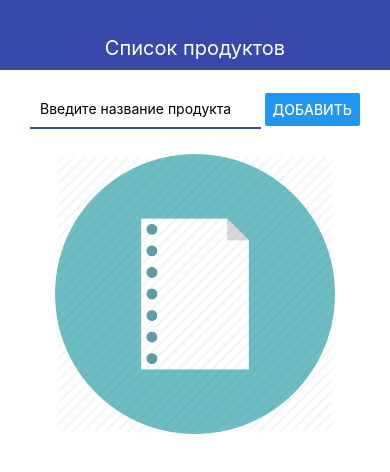
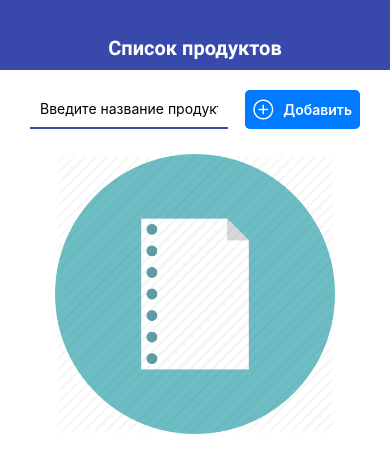
Before and after one commit to MarinaFominykh/product_list, a React Native app: screen / in a window 390 px wide. Shown: the top 472 px of the page. Built offline with nearby package versions, Linux system fonts and the light colour scheme.

Commit message:
add icons, button's component

```diff
--- a/App.js
+++ b/App.js
@@ -1,5 +1,5 @@
 import React, { useState, useEffect, useCallback } from "react";
-import { StyleSheet, Text, View, FlatList, Alert } from "react-native";
+import { StyleSheet, View, Alert } from "react-native";
 import * as Font from "expo-font";
 import * as SplashScreen from "expo-splash-screen";
 import { Navbar } from "./src/components/Navbar";
--- a/package.json
+++ b/package.json
@@ -9,13 +9,14 @@
     "web": "expo start --web"
   },
   "dependencies": {
+    "@expo/vector-icons": "^13.0.0",
     "expo": "~48.0.18",
     "expo-app-loading": "^2.1.1",
     "expo-font": "~11.1.1",
+    "expo-splash-screen": "~0.18.2",
     "expo-status-bar": "~1.4.4",
     "react": "18.2.0",
-    "react-native": "0.71.8",
-    "expo-splash-screen": "~0.18.2"
+    "react-native": "0.71.8"
   },
   "devDependencies": {
     "@babel/core": "^7.20.0"
--- a/src/components/AddProduct.jsx
+++ b/src/components/AddProduct.jsx
@@ -1,6 +1,7 @@
 import React, { useState } from "react";
 import { View, Text, StyleSheet, TextInput, Button, Alert } from "react-native";
 import { THEME } from "../theme";
+import { AntDesign } from "@expo/vector-icons";
 
 export const AddProduct = ({ onSubmit }) => {
   const [value, setValue] = useState("");
@@ -21,7 +22,10 @@
         placeholder="Введите название продукта"
         autoCorrect={false}
       />
-      <Button onPress={pressHandler} title="Добавить" />
+      <AntDesign.Button onPress={pressHandler} name="pluscircleo">
+        Добавить
+      </AntDesign.Button>
+      {/* <Button onPress={pressHandler} title="Добавить" /> */}
     </View>
   );
 };
@@ -34,7 +38,7 @@
     marginBottom: 15,
   },
   input: {
-    width: "70%",
+    width: "60%",
     padding: 10,
     borderStyle: "solid",
     borderBottomWidth: 2,
--- a/src/components/EditModal.jsx
+++ b/src/components/EditModal.jsx
@@ -9,6 +9,7 @@
   Modal,
 } from "react-native";
 import { THEME } from "../theme";
+import { AppButton } from "./ui/AppButton";
 
 export const EditModal = ({ visible, onCancel, value, onSave }) => {
   const [title, setTitle] = useState(value);
@@ -38,12 +39,11 @@
           maxLength={64}
         />
         <View style={styles.buttons}>
-          <Button
-            title="Отменить"
-            onPress={onCancel}
-            color={THEME.DANGER_COLOR}
-          />
-          <Button title="Сохранить" onPress={saveHandler} />
+          <AppButton onPress={onCancel} color={THEME.DANGER_COLOR}>
+            Отменить
+          </AppButton>
+
+          <AppButton onPress={saveHandler}>Сохранить</AppButton>
         </View>
       </View>
     </Modal>
--- a/src/components/Navbar.jsx
+++ b/src/components/Navbar.jsx
@@ -1,11 +1,12 @@
 import React from "react";
 import { View, Text, StyleSheet } from "react-native";
 import { THEME } from "../theme";
+import { AppTextBold } from "../components/ui/AppTextBold";
 
 export const Navbar = ({ title }) => {
   return (
     <View style={styles.navbar}>
-      <Text style={styles.text}>{title}</Text>
+      <AppTextBold style={styles.text}>{title}</AppTextBold>
     </View>
   );
 };
--- a/src/components/Product.jsx
+++ b/src/components/Product.jsx
@@ -1,6 +1,6 @@
 import React from "react";
-import { View, Text, StyleSheet, TouchableOpacity } from "react-native";
-
+import { View, StyleSheet, TouchableOpacity } from "react-native";
+import { AppText } from "./ui/AppText";
 export const Product = ({ product, onRemove, onOpen }) => {
   return (
     <TouchableOpacity
@@ -11,7 +11,7 @@
       onLongPress={onRemove.bind(null, product.id)}
     >
       <View style={styles.product}>
-        <Text style={styles.title}>{product.title}</Text>
+        <AppText>{product.title}</AppText>
       </View>
     </TouchableOpacity>
   );
@@ -27,7 +27,4 @@
     borderRadius: 5,
     marginBottom: 10,
   },
-  title: {
-    fontFamily: "roboto-bold",
-  },
 });
--- /dev/null
+++ b/src/components/ui/AppButton.jsx
@@ -0,0 +1,28 @@
+import React from "react";
+import { View, StyleSheet, TouchableOpacity } from "react-native";
+import { AppTextBold } from "../ui/AppTextBold";
+import { THEME } from "../../theme";
+
+export const AppButton = ({ children, onPress, color = THEME.MAIN_COLOR }) => {
+  return (
+    <TouchableOpacity onPress={onPress} activeOpacity={0.7}>
+      <View style={{ ...styles.button, backgroundColor: color }}>
+        <AppTextBold style={styles.text}>{children}</AppTextBold>
+      </View>
+    </TouchableOpacity>
+  );
+};
+
+const styles = StyleSheet.create({
+  button: {
+    paddingHorizontal: 20,
+    paddingVertical: 10,
+    borderRadius: 5,
+    flexDirection: "row",
+    alignItems: "center",
+    justifyContent: "center",
+  },
+  text: {
+    color: "#fff",
+  },
+});
--- /dev/null
+++ b/src/components/ui/AppText.jsx
@@ -0,0 +1,12 @@
+import React from "react";
+import { StyleSheet, Text, View, FlatList, Alert } from "react-native";
+
+export const AppText = (props) => (
+  <Text style={{ ...styles.default, ...props.style }}>{props.children}</Text>
+);
+
+const styles = StyleSheet.create({
+  default: {
+    fontFamily: "roboto-regular",
+  },
+});
--- /dev/null
+++ b/src/components/ui/AppTextBold.jsx
@@ -0,0 +1,12 @@
+import React from "react";
+import { StyleSheet, Text, View, FlatList, Alert } from "react-native";
+
+export const AppTextBold = (props) => (
+  <Text style={{ ...styles.default, ...props.style }}>{props.children}</Text>
+);
+
+const styles = StyleSheet.create({
+  default: {
+    fontFamily: "roboto-bold",
+  },
+});
--- a/src/screens/MainScreen.jsx
+++ b/src/screens/MainScreen.jsx
@@ -1,5 +1,5 @@
 import React, { useState } from "react";
-import { View, Text, StyleSheet, FlatList, Image } from "react-native";
+import { View, StyleSheet, FlatList, Image } from "react-native";
 import { AddProduct } from "../components/AddProduct";
 import { Product } from "../components/Product";
 export const MainScreen = ({
--- a/src/screens/ProductScreen.jsx
+++ b/src/screens/ProductScreen.jsx
@@ -1,8 +1,11 @@
 import React, { useState } from "react";
-import { View, Text, StyleSheet, TextInput, Button, Alert } from "react-native";
+import { View, StyleSheet, TextInput, Button, Alert } from "react-native";
+import { FontAwesome, AntDesign } from "@expo/vector-icons";
 import { THEME } from "../theme";
 import { AppCard } from "../components/ui/AppCard";
 import { EditModal } from "../components/EditModal";
+import { AppTextBold } from "../components/ui/AppTextBold";
+import { AppButton } from "../components/ui/AppButton";
 
 export const ProductScreen = ({ goBack, product, onRemove, onSave }) => {
   const [modal, setModal] = useState(false);
@@ -20,20 +23,25 @@
         onSave={saveHandler}
       />
       <AppCard style={styles.card}>
-        <Text styl={styles.title}>{product.title}</Text>
-        <Button title="Редактировать" onPress={() => setModal(true)} />
+        <AppTextBold style={styles.title}>{product.title}</AppTextBold>
+        <AppButton onPress={() => setModal(true)}>
+          <FontAwesome name="edit" size={20} />
+        </AppButton>
       </AppCard>
       <View style={styles.buttons}>
         <View style={styles.button}>
-          <Button title="Назад" color={THEME.GREY_COLOR} onPress={goBack} />
+          <AppButton color={THEME.GREY_COLOR} onPress={goBack}>
+            <AntDesign name="back" size={20} color="#fff" />
+          </AppButton>
         </View>
 
         <View style={styles.button}>
-          <Button
-            title="Удалить"
+          <AppButton
             color={THEME.DANGER_COLOR}
             onPress={() => onRemove(product.id)}
-          />
+          >
+            <FontAwesome name="remove" size={20} color="#fff" />
+          </AppButton>
         </View>
       </View>
     </View>
```
Also changed, not shown: 1 other file (tests, documents, lock files or other folders).
